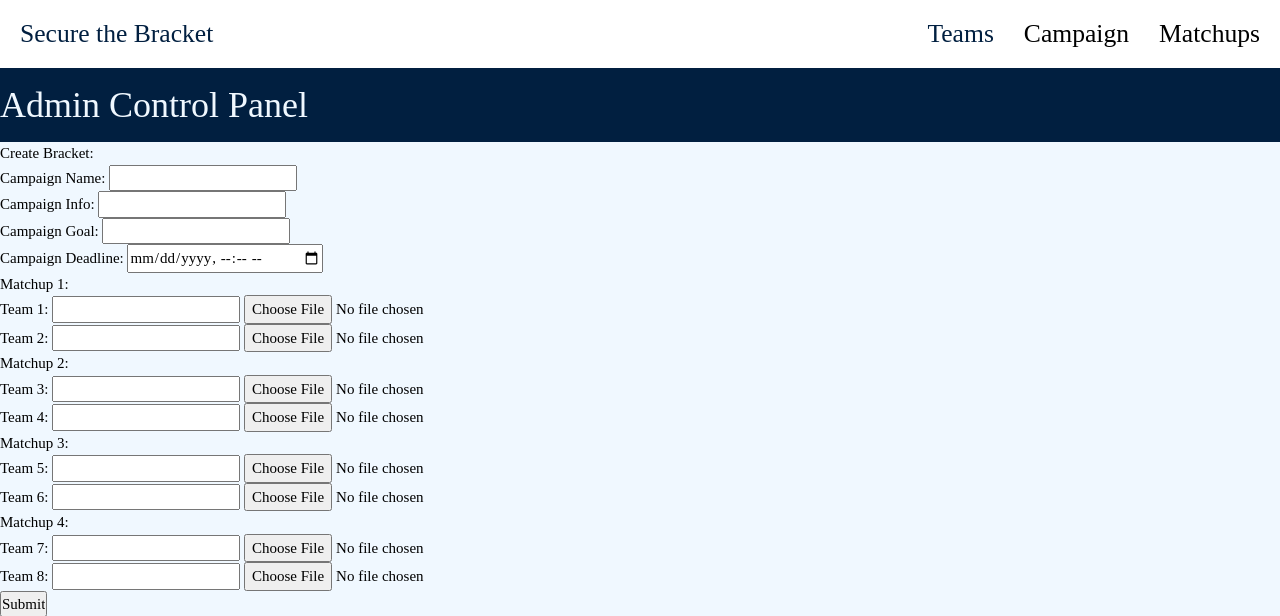
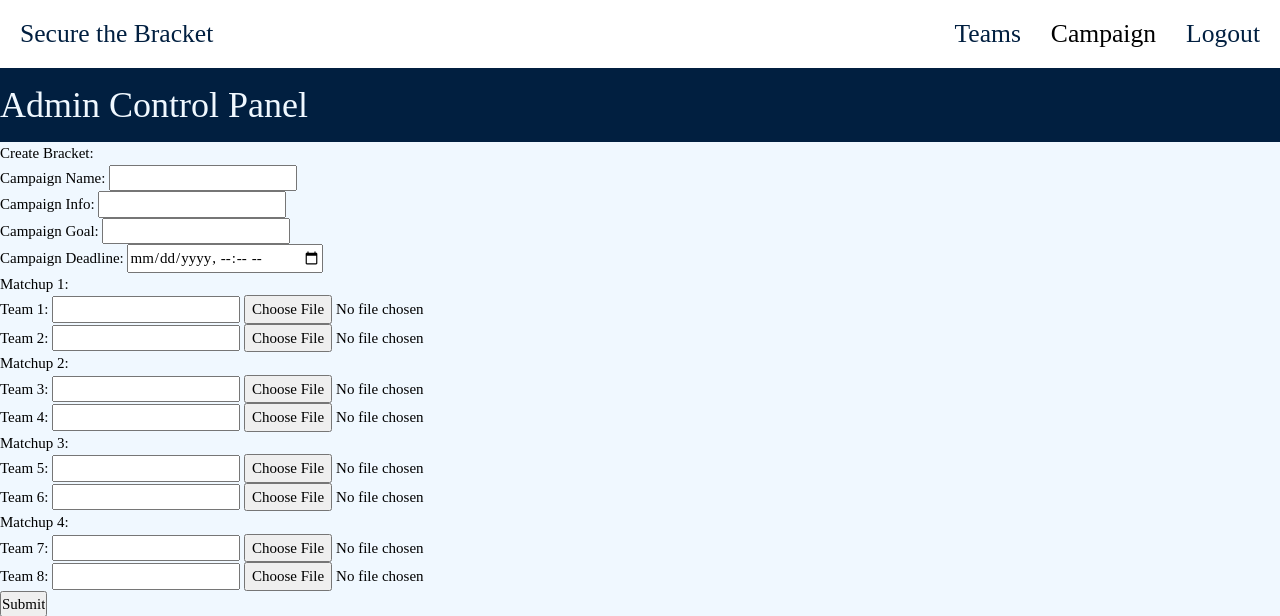
Before and after one commit to verndrade/secure-the-bracket, a Django app: page /admin in a window 1280 px wide. Shown: the top 616 px of the page. Run offline with Django 3.2, Linux system fonts and the light colour scheme; the visitor is signed in with stand-in values (Sample User, id 1); parts of the project's set-up code (start-up, migrations or seed data) failed here and were passed over; some libraries are stand-ins or nearby versions.

Commit message:
nav bar links

```diff
--- a/templates/nav.html
+++ b/templates/nav.html
@@ -18,14 +18,10 @@
                 {% endfor %}
             </div>
         </div>
-        <div class="dropdown">
-            <button class="dropbtn" style="font-family: Poppins Bold;">Matchups</button>
-            <div class="dropdown-content">
-                {% for matchup in matchups %}
-                    <a href= "/matchup/{{matchup.slug}}" style="font-family: Raleway;">{{matchup.team1}} vs. {{matchup.team2}}</a>
-                {% endfor %}
-            </div>
-        </div>
-        <!-- <div class="nav-item"><a href="https://www.securetheballot.org/">Register to vote</a> -->
+        {% if user.is_authenticated %}
+            <div class="nav-item"><a href="/logout" style="font-family: Poppins Bold;">Logout</a></div>
+        {% else %}
+            <div class="nav-item"><a href="/login" style="font-family: Poppins Bold;">Login</a></div>
+        {% endif %}
     </div>
 </nav>
```
